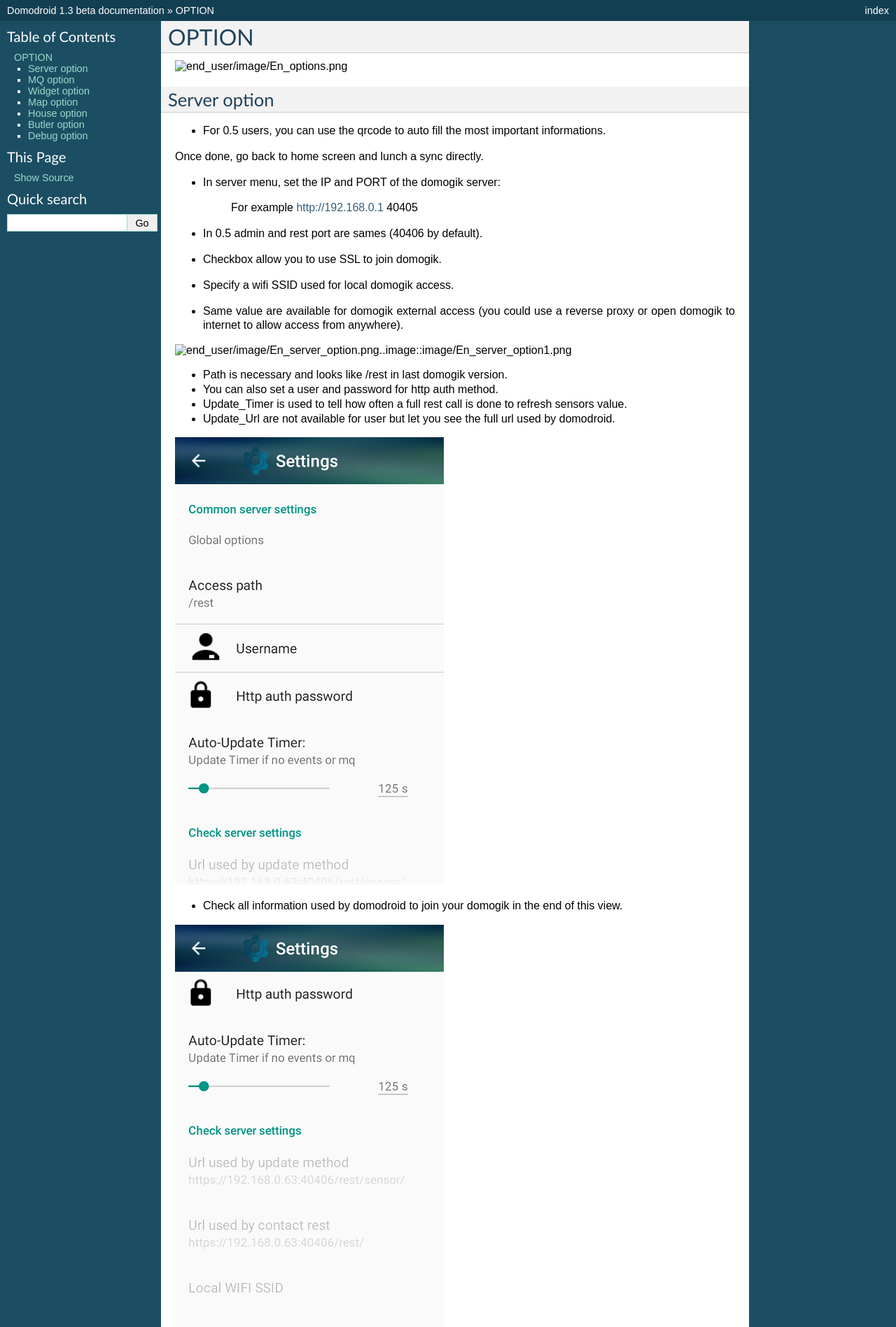
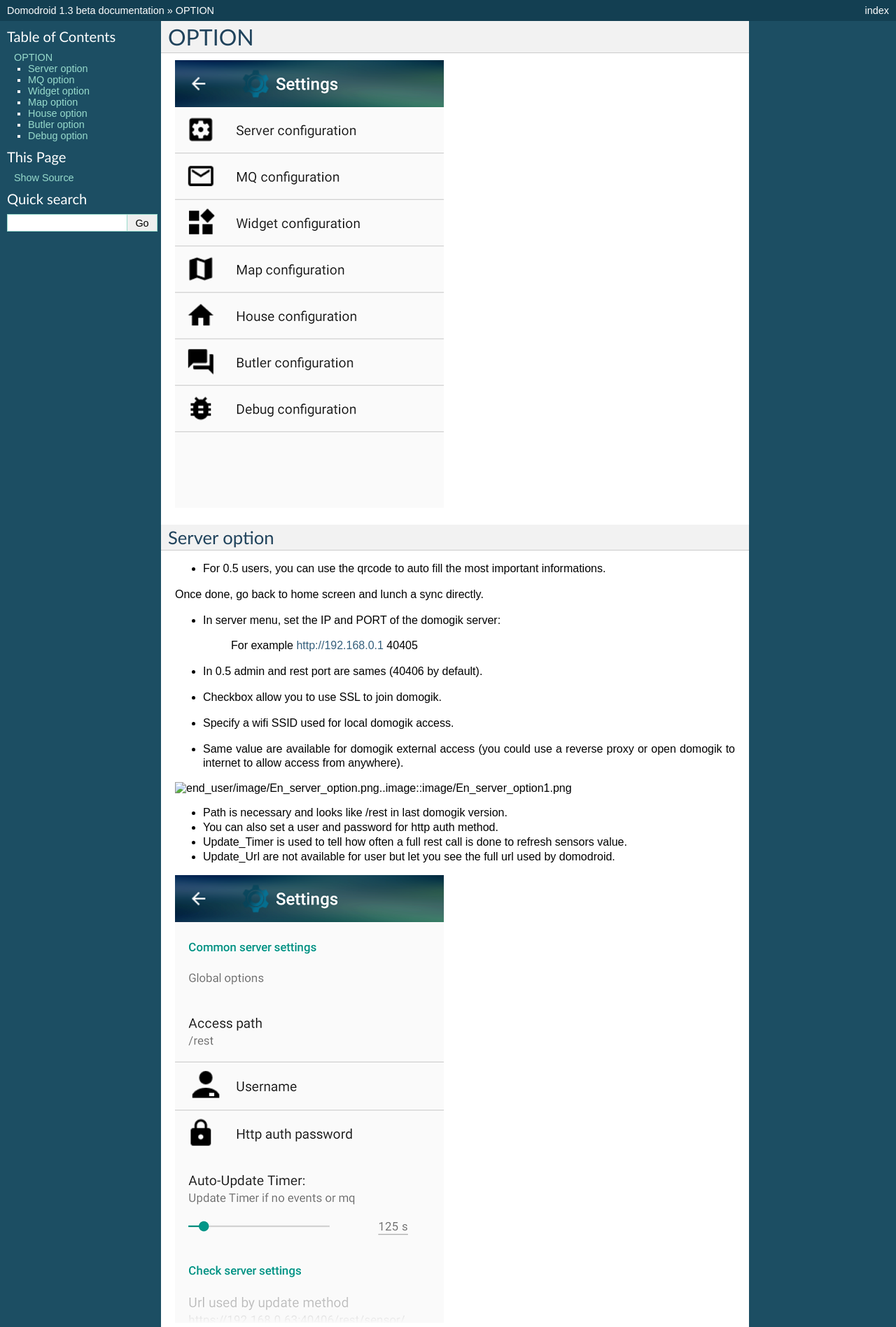
Before and after one commit to domogik/domodroid-doc, a Sphinx documentation site: the page built from docs/end_user/Options.txt, in a window 1280 px wide. Shown: the top 1897 px of the page at 70% size. Built offline with Sphinx 7.4.7, drawn with Linux system fonts in a browser that asks for light colours; pages that are not in the unit, such as notebooks, are missing from menus.

Commit message:
typo correction

```diff
--- a/docs/end_user/Options.txt
+++ b/docs/end_user/Options.txt
@@ -2,7 +2,7 @@
 OPTION
 ======
 
-.. image:: image/En_options.png
+.. image:: image/En_Options.png
 
 Server option
 =============
```
